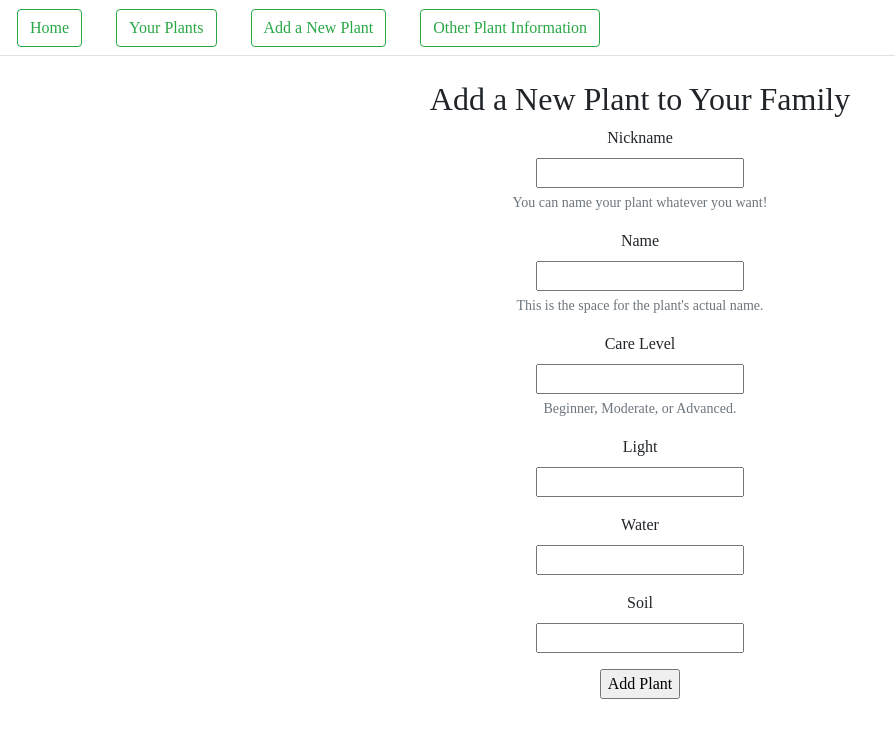
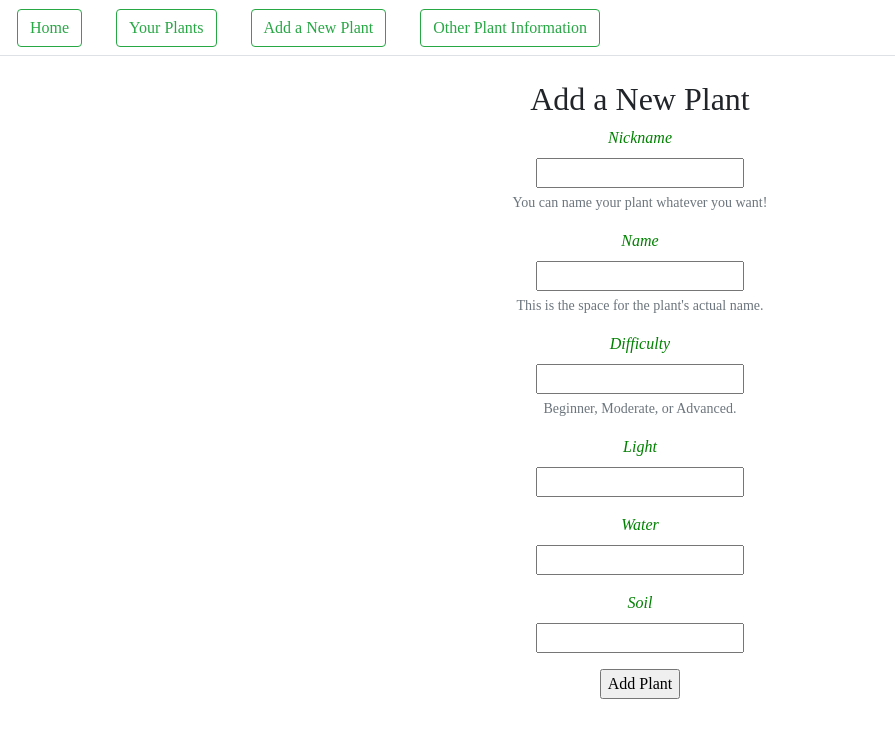
Before and after one commit to Mikelanne/growth-frontend, a React (Create React App) app: page /plants/new in a window 1280 px wide. Shown: the top 738 px of the page, without its empty margins (0-895 px from the left). Built offline with nearby package versions, Linux system fonts and the light colour scheme.

Commit message:
adding finishing touches

```diff
--- a/src/actions/plantActions.js
+++ b/src/actions/plantActions.js
@@ -23,8 +23,6 @@ export const createPlant = (plant) => {
             body: JSON.stringify(plant)
         }
 
-        // debugger;
-
         fetch(url, configObj)
         .then(resp => resp.json())
         .then(json => {
--- a/src/components/NewPlantForm.js
+++ b/src/components/NewPlantForm.js
@@ -8,11 +8,10 @@ class NewPlantForm extends Component {
     state = {
         nickname: "",
         name: "",
-        careLevel: "",
+        difficulty: "",
         light: "",
         water: "",
         soil: "",
-        toxicToPets: false,
     }
 
     handleChange = (event) => {
@@ -27,14 +26,12 @@ class NewPlantForm extends Component {
     handleOnSubmit = (event) => {
         event.preventDefault()
 
-        console.log(this.state)
-
         this.props.createPlant(this.state)
 
         this.setState({
             nickname: "",
             name: "",
-            careLevel: "",
+            difficulty: "",
             light: "",
             water: "",
             soil: ""
@@ -46,7 +43,7 @@ class NewPlantForm extends Component {
         return (
             <Form className="plant-form" onSubmit={this.handleOnSubmit}>
             <Form.Group>
-                <Form.Label>Nickname</Form.Label><br />
+                <Form.Label className="label">Nickname</Form.Label><br />
                     <input type="text" name="nickname" value={this.state.nickname} onChange={this.handleChange}/>
                 <Form.Text className="text-muted">
                     You can name your plant whatever you want!
@@ -54,7 +51,7 @@ class NewPlantForm extends Component {
             </Form.Group>
 
             <Form.Group>
-                <Form.Label>Name</Form.Label><br />
+                <Form.Label className="label">Name</Form.Label><br />
                     <input type="text" name="name" value={this.state.name} onChange={this.handleChange}/>
                 <Form.Text className="text-muted">
                     This is the space for the plant's actual name.
@@ -62,25 +59,25 @@ class NewPlantForm extends Component {
             </Form.Group>
 
             <Form.Group>
-                <Form.Label>Care Level</Form.Label><br />
-                    <input type="text" name="careLevel" value={this.state.careLevel} onChange={this.handleChange}/>
+                <Form.Label className="label">Difficulty</Form.Label><br />
+                    <input type="text" name="difficulty" value={this.state.difficulty} onChange={this.handleChange}/>
                 <Form.Text className="text-muted">
                     Beginner, Moderate, or Advanced.
                 </Form.Text>
             </Form.Group>
 
             <Form.Group>
-                <Form.Label>Light</Form.Label><br />
+                <Form.Label className="label">Light</Form.Label><br />
                     <input type="text" name="light" value={this.state.light} onChange={this.handleChange}/>
             </Form.Group>
 
             <Form.Group>
-                <Form.Label>Water</Form.Label><br />
+                <Form.Label className="label">Water</Form.Label><br />
                     <input type="text" name="water" value={this.state.water} onChange={this.handleChange}/>
             </Form.Group>
 
             <Form.Group>
-                <Form.Label>Soil</Form.Label><br />
+                <Form.Label className="label">Soil</Form.Label><br />
                     <input type="text" name="soil" value={this.state.soil} onChange={this.handleChange}/>
             </Form.Group>
 
--- a/src/components/PlantCard.js
+++ b/src/components/PlantCard.js
@@ -3,16 +3,15 @@ import Card from 'react-bootstrap/Card'
 const PlantCard = (props) => {
 
         return(
-            <Card  border="success" style={{ width: '18rem' }} >
+            <Card className="plant-card" border="success" style={{ width: '18rem' }} >
                 <Card.Body>
-                    <Card.Title>{props.nickname} the {props.name}</Card.Title>
+                    <Card.Title><i>{props.nickname} the {props.name}</i></Card.Title>
                     <Card.Text>
-                    <b>Care level:</b> {props.careLevel}<br/>
-                    <b>Light:</b> {props.light}<br/>
-                    <b>Soil:</b> {props.soil}<br/>
-                    <b>Water:</b> {props.water}<br/>
+                        <b>Difficulty:</b> {props.difficulty}<br/>
+                        <b>Light:</b> {props.light}<br/>
+                        <b>Soil:</b> {props.soil}<br/>
+                        <b>Water:</b> {props.water}<br/>
                     </Card.Text>
-                    {/* <Button variant="primary">Go somewhere</Button> */}
                 </Card.Body>
             </Card>
         )
--- a/src/components/SleepyPlants.js
+++ b/src/components/SleepyPlants.js
@@ -8,7 +8,7 @@ const SleepyPlants = () => {
                 <thead>
                     <tr>
                         <th>Plant Name</th>
-                        <th>Care Level</th>
+                        <th>Difficulty</th>
                         <th>Details</th>
                     </tr>
                 </thead>
--- a/src/components/home.js
+++ b/src/components/home.js
@@ -9,12 +9,9 @@ const Home = () => {
         <Jumbotron>
             <h1>Welcome to Growth</h1>
                 <p>
-                    Growth is the app for plant owners both advanced and beginner. Growth allows users to keep track of their plants, all the care their plants require, and help you remember the last time you watered them. Growth is here to help you keep plants alive for once.
+                    Growth is the app for plant owners both advanced and beginner. Growth allows you to keep track of your plants, all the care your plants require, and provide information for plants you may want to purchase in the future.
                 </p>
                 <p>
-                {/* <LinkContainer to="/plants">
-                    <Button variant="outline-success">Grow</Button>
-                </LinkContainer> */}
                 <Link to="/plants"><Button variant="outline-success">Grow</Button></Link>
                 </p>
         </Jumbotron>
--- a/src/containers/PlantCategoryContainer.js
+++ b/src/containers/PlantCategoryContainer.js
@@ -10,7 +10,8 @@ class PlantCategoryContainer extends Component {
         return(
             <div className="category-container">
                 <NavBar /> <br />
-                <h2>Thinking of adding a new plant? Take a look at these helpful categories.</h2><br />
+                <h2>Thinking of adding a new plant? <br />
+                    Take a look at these helpful categories.</h2><br />
                 <SleepyPlants /><br />
                 <EasyPlants /><br />
                 <HardPlants />
--- a/src/containers/formContainer.js
+++ b/src/containers/formContainer.js
@@ -8,7 +8,7 @@ class FormContainer extends Component {
         return(
             <div className="form-container">
                 <NavBar /> <br />
-                <h2>Add a New Plant to Your Family</h2>
+                <h2>Add a New Plant</h2>
                 <NewPlantForm />
             </div>
         )
--- a/src/containers/plantsContainer.js
+++ b/src/containers/plantsContainer.js
@@ -4,7 +4,6 @@ import { connect } from 'react-redux'
 import {fetchPlants} from '../actions/plantActions'
 import Container from 'react-bootstrap/Container'
 import Row from 'react-bootstrap/Row'
-import Col from 'react-bootstrap/Col'
 import NavBar from '../components/navBar'
 
 class PlantsContainer extends Component {
@@ -19,7 +18,7 @@ class PlantsContainer extends Component {
             id={plant.id}
             nickname={plant.nickname}
             name={plant.name}
-            careLevel={plant.care_level}
+            difficulty={plant.difficulty}
             light={plant.light}
             water={plant.water}
             soil={plant.soil}
@@ -30,8 +29,8 @@ class PlantsContainer extends Component {
     render(){
         return (
             <div>
-            <NavBar />
-            <h1>Your Plants</h1>
+            <NavBar /><br />
+            <h2>Your Plant Family</h2>
             <Container fluid="md">
                 <Row>
                     {this.makePlantCards()}
--- a/src/index.css
+++ b/src/index.css
@@ -22,22 +22,34 @@ h2{
   font-family: Didot, serif;
 }
 
+/* h3{
+  font-style: oblique;
+} */
+
+h4 {
+  color: green;
+  font-style: oblique;
+}
+
 .plant-card {
   text-align: center;
   border: #14913e solid 2px;
-  padding: 1rem;
-  width: 10rem;
-  height: 10rem;
   display: inline-grid;
-  margin: 2rem;
+  margin: 1rem;
   box-shadow: 4px 4px #14913e;
-  /* border-radius: 15px 50px; */
 }
 
 .plant-card:hover {
   transform: scale(1.05)
 }
 
-/* .plant-card:active {
-  transform: rotateY(180deg) scale(1.05);
-} */
+.label {
+  color: green;
+  font-style: oblique;
+  font-size: 16px;
+}
+
+.title {
+  color: green;
+  font-style: oblique;
+}
```
